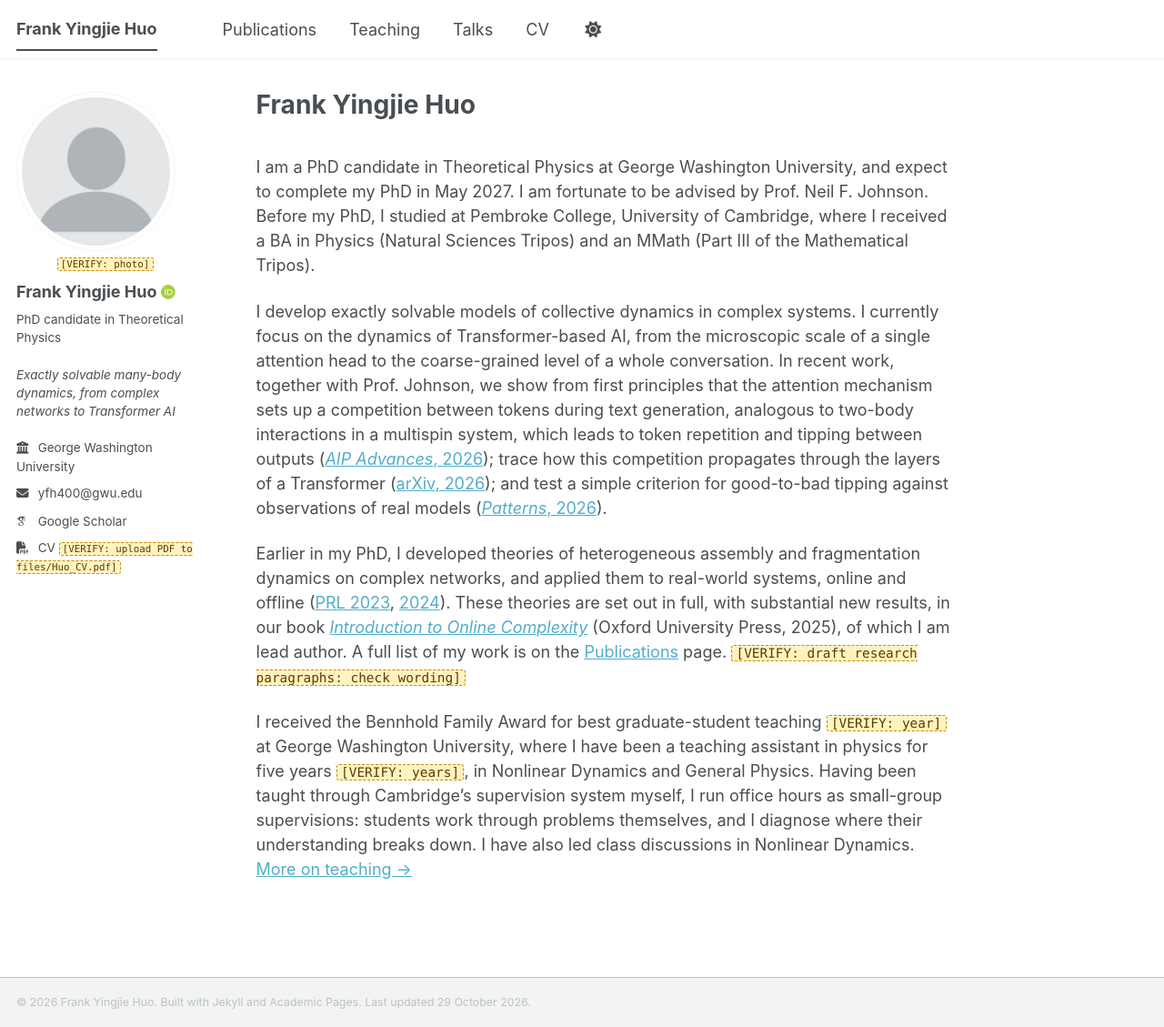
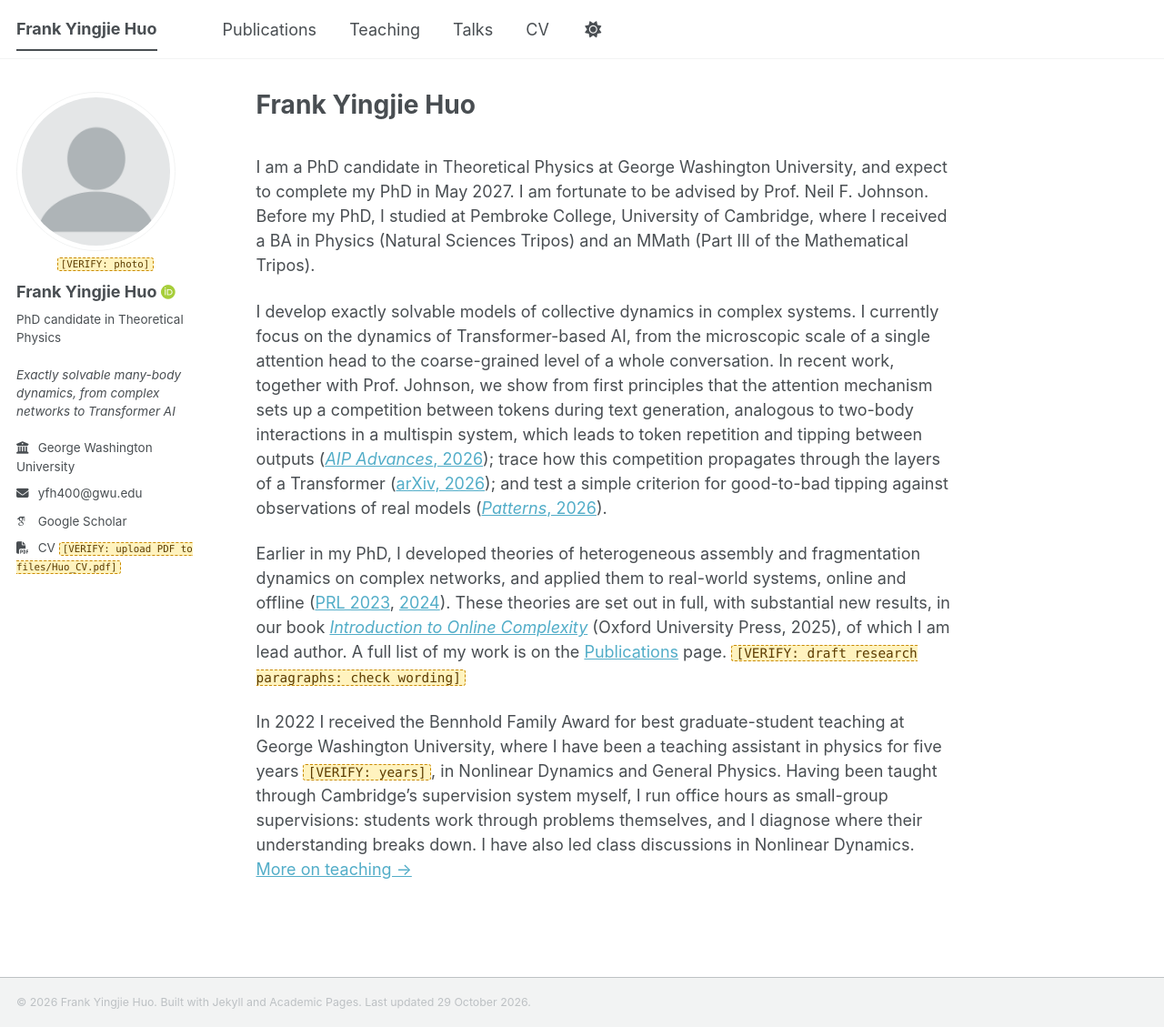
Before and after one commit to FrankHuo-217/huo.github.io, a Jekyll site: the page built from _pages/about.md, in a window 1280 px wide and 1129 px high. Shown: the whole window at 91% size. Built offline with Jekyll 4.4.1, drawn with Linux system fonts in a browser that asks for light colours; some web fonts are replaced; a script bundle is joined from its source files by our own code.

Commit message:
Add the Bennhold Family Award year (2022)
Co-Authored-By: Claude Opus 5.5 <noreply@anthropic.com>
Claude-Session: https://claude.ai/code/session_01EX1ohUgYjPPjqdCJmoT8XW

```diff
--- a/_pages/about.md
+++ b/_pages/about.md
@@ -22,4 +22,4 @@ I develop exactly solvable models of collective dynamics in complex systems. I c
 
 Earlier in my PhD, I developed theories of heterogeneous assembly and fragmentation dynamics on complex networks, and applied them to real-world systems, online and offline ([PRL 2023](https://doi.org/10.1103/PhysRevLett.130.237401), [2024](https://doi.org/10.1103/PhysRevLett.133.247401)). These theories are set out in full, with substantial new results, in our book [*Introduction to Online Complexity*](https://global.oup.com/academic/product/introduction-to-online-complexity-9780198921011) (Oxford University Press, 2025), of which I am lead author. A full list of my work is on the [Publications]({{ "/publications/" | relative_url }}) page. {% include verify.html note="draft research paragraphs: check wording" %}
 
-I received the Bennhold Family Award for best graduate-student teaching {% include verify.html note="year" %} at George Washington University, where I have been a teaching assistant in physics for five years {% include verify.html note="years" %}, in Nonlinear Dynamics and General Physics. Having been taught through Cambridge's supervision system myself, I run office hours as small-group supervisions: students work through problems themselves, and I diagnose where their understanding breaks down. I have also led class discussions in Nonlinear Dynamics. [More on teaching →]({{ "/teaching/" | relative_url }})
+In 2022 I received the Bennhold Family Award for best graduate-student teaching at George Washington University, where I have been a teaching assistant in physics for five years {% include verify.html note="years" %}, in Nonlinear Dynamics and General Physics. Having been taught through Cambridge's supervision system myself, I run office hours as small-group supervisions: students work through problems themselves, and I diagnose where their understanding breaks down. I have also led class discussions in Nonlinear Dynamics. [More on teaching →]({{ "/teaching/" | relative_url }})
```
Also changed, not shown: README.md (+1 -1 lines), _pages/cv.md (+1 -1 lines), _pages/teaching.md (+1 -1 lines).
